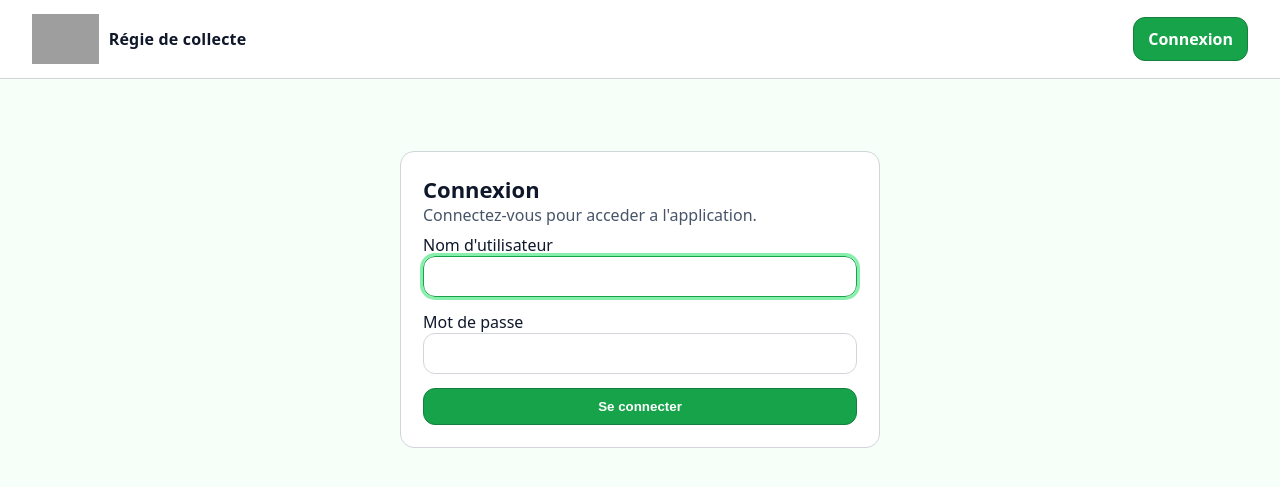
After one commit to dojo360-git/gestom_django, a Django app: page /auth/login/ in a window 1280 px wide. The commit adds this page. Shown: the top 487 px of the page. Run offline with Django 5.2, Linux system fonts and the light colour scheme; grey boxes are pictures that could not be loaded.

Commit message:
1.7 260218 10:57

```diff
--- a/config/settings.py
+++ b/config/settings.py
@@ -136,3 +136,7 @@ USE_TZ = True
 # https://docs.djangoproject.com/en/6.0/howto/static-files/
 
 STATIC_URL = 'static/'
+
+LOGIN_URL = "login"
+LOGIN_REDIRECT_URL = "core:home"
+LOGOUT_REDIRECT_URL = "login"
--- a/config/urls.py
+++ b/config/urls.py
@@ -19,5 +19,6 @@ from django.urls import path, include
 
 urlpatterns = [
     path("admin/", admin.site.urls),
+    path("auth/", include("django.contrib.auth.urls")),
     path("", include(("core.urls", "core"), namespace="core")),
 ]
--- a/core/templates/core/base.html
+++ b/core/templates/core/base.html
@@ -23,8 +23,8 @@
     </a>
 
     <div class="nav__actions">
+      {% if user.is_authenticated %}
         <a class="btn btn--ghost" href="{% url 'core:home' %}">Accueil</a>
-
         <a class="btn btn--ghost" href="{% url 'core:collecte_list' %}">Collectes</a>
         <details class="nav__dropdown">
           <summary class="btn btn--ghost nav__dropdown-toggle">Parametres</summary>
@@ -38,7 +38,13 @@
           </div>
         </details>
         <a class="btn btn--primary" href="{% url 'core:planning3' %}">Planning</a>
-
+        <form method="post" action="{% url 'logout' %}" style="margin:0;">
+          {% csrf_token %}
+          <button type="submit" class="btn btn--ghost">Deconnexion</button>
+        </form>
+      {% else %}
+        <a class="btn btn--primary" href="{% url 'login' %}">Connexion</a>
+      {% endif %}
     </div>
   </div>
 </header>
--- /dev/null
+++ b/core/templates/registration/login.html
@@ -0,0 +1,38 @@
+{% extends "core/base.html" %}
+
+{% block title %}Connexion{% endblock %}
+
+{% block content %}
+<section class="card card__pad" style="max-width: 480px; margin: 40px auto;">
+  <header class="header" style="margin-bottom: 8px;">
+    <div>
+      <h1 class="h2">Connexion</h1>
+      <p class="sub">Connectez-vous pour acceder a l'application.</p>
+    </div>
+  </header>
+
+  <form method="post" class="form">
+    {% csrf_token %}
+
+    {% if form.non_field_errors %}
+      <div class="sub" style="color:#991b1b;">{{ form.non_field_errors }}</div>
+    {% endif %}
+
+    <div>
+      <label for="id_username">Nom d'utilisateur</label>
+      <input id="id_username" type="text" name="username" class="input" autofocus required />
+    </div>
+
+    <div>
+      <label for="id_password">Mot de passe</label>
+      <input id="id_password" type="password" name="password" class="input" required />
+    </div>
+
+    {% if next %}
+      <input type="hidden" name="next" value="{{ next }}" />
+    {% endif %}
+
+    <button type="submit" class="btn btn--primary">Se connecter</button>
+  </form>
+</section>
+{% endblock %}
--- a/core/urls.py
+++ b/core/urls.py
@@ -1,4 +1,5 @@
 from django.urls import path
+from django.contrib.auth.decorators import login_required
 
 from . import views, views_api
 from .views import (
@@ -19,61 +20,61 @@ app_name = "core"
 
 urlpatterns = [
     # Home
-    path("", views.home, name="home"),
-    path("planning/", PlanningView.as_view(), name="planning"),
-    path("planning2/", planning2, name="planning2"),
-    path("planning3/", planning3, name="planning3"),
-    path("agents/", AgentListView.as_view(), name="agent_list"),
+    path("", login_required(views.home), name="home"),
+    path("planning/", login_required(PlanningView.as_view()), name="planning"),
+    path("planning2/", login_required(planning2), name="planning2"),
+    path("planning3/", login_required(planning3), name="planning3"),
+    path("agents/", login_required(AgentListView.as_view()), name="agent_list"),
 
     # Agents
-    path("agents/nouveau/", AgentCreateView.as_view(), name="agent_create"),
-    path("agents/<int:pk>/", AgentDetailView.as_view(), name="agent_detail"),
-    path("agents/<int:pk>/modifier/", AgentUpdateView.as_view(), name="agent_update"),
-    path("agents/<int:pk>/supprimer/", AgentDeleteView.as_view(), name="agent_delete"),
+    path("agents/nouveau/", login_required(AgentCreateView.as_view()), name="agent_create"),
+    path("agents/<int:pk>/", login_required(AgentDetailView.as_view()), name="agent_detail"),
+    path("agents/<int:pk>/modifier/", login_required(AgentUpdateView.as_view()), name="agent_update"),
+    path("agents/<int:pk>/supprimer/", login_required(AgentDeleteView.as_view()), name="agent_delete"),
 
     # Vehicules
-    path("vehicules/", VehiculeListView.as_view(), name="vehicule_list"),
-    path("vehicules/nouveau/", VehiculeCreateView.as_view(), name="vehicule_create"),
-    path("vehicules/<int:pk>/", VehiculeDetailView.as_view(), name="vehicule_detail"),
-    path("vehicules/<int:pk>/modifier/", VehiculeUpdateView.as_view(), name="vehicule_update"),
-    path("vehicules/<int:pk>/supprimer/", VehiculeDeleteView.as_view(), name="vehicule_delete"),
+    path("vehicules/", login_required(VehiculeListView.as_view()), name="vehicule_list"),
+    path("vehicules/nouveau/", login_required(VehiculeCreateView.as_view()), name="vehicule_create"),
+    path("vehicules/<int:pk>/", login_required(VehiculeDetailView.as_view()), name="vehicule_detail"),
+    path("vehicules/<int:pk>/modifier/", login_required(VehiculeUpdateView.as_view()), name="vehicule_update"),
+    path("vehicules/<int:pk>/supprimer/", login_required(VehiculeDeleteView.as_view()), name="vehicule_delete"),
 
     # Collectes
-    path("collectes/", CollecteListView.as_view(), name="collecte_list"),
-    path("collectes/nouveau/", CollecteCreateView.as_view(), name="collecte_create"),
-    path("collectes/<int:pk>/", CollecteDetailView.as_view(), name="collecte_detail"),
-    path("collectes/<int:pk>/modifier/", CollecteUpdateView.as_view(), name="collecte_update"),
-    path("collectes/<int:pk>/supprimer/", CollecteDeleteView.as_view(), name="collecte_delete"),
+    path("collectes/", login_required(CollecteListView.as_view()), name="collecte_list"),
+    path("collectes/nouveau/", login_required(CollecteCreateView.as_view()), name="collecte_create"),
+    path("collectes/<int:pk>/", login_required(CollecteDetailView.as_view()), name="collecte_detail"),
+    path("collectes/<int:pk>/modifier/", login_required(CollecteUpdateView.as_view()), name="collecte_update"),
+    path("collectes/<int:pk>/supprimer/", login_required(CollecteDeleteView.as_view()), name="collecte_delete"),
 
     # Heures manuelles
-    path("heures-manuelles/", HeuresManuellesListView.as_view(), name="heures_manuelles_list"),
-    path("heures-manuelles/nouveau/", HeuresManuellesCreateView.as_view(), name="heures_manuelles_create"),
-    path("heures-manuelles/<int:pk>/", HeuresManuellesDetailView.as_view(), name="heures_manuelles_detail"),
-    path("heures-manuelles/<int:pk>/modifier/", HeuresManuellesUpdateView.as_view(), name="heures_manuelles_update"),
-    path("heures-manuelles/<int:pk>/supprimer/", HeuresManuellesDeleteView.as_view(), name="heures_manuelles_delete"),
+    path("heures-manuelles/", login_required(HeuresManuellesListView.as_view()), name="heures_manuelles_list"),
+    path("heures-manuelles/nouveau/", login_required(HeuresManuellesCreateView.as_view()), name="heures_manuelles_create"),
+    path("heures-manuelles/<int:pk>/", login_required(HeuresManuellesDetailView.as_view()), name="heures_manuelles_detail"),
+    path("heures-manuelles/<int:pk>/modifier/", login_required(HeuresManuellesUpdateView.as_view()), name="heures_manuelles_update"),
+    path("heures-manuelles/<int:pk>/supprimer/", login_required(HeuresManuellesDeleteView.as_view()), name="heures_manuelles_delete"),
 
     # Flux
-    path("flux/", FluxListView.as_view(), name="flux_list"),
-    path("flux/nouveau/", FluxCreateView.as_view(), name="flux_create"),
-    path("flux/<int:pk>/", FluxDetailView.as_view(), name="flux_detail"),
-    path("flux/<int:pk>/modifier/", FluxUpdateView.as_view(), name="flux_update"),
-    path("flux/<int:pk>/supprimer/", FluxDeleteView.as_view(), name="flux_delete"),
+    path("flux/", login_required(FluxListView.as_view()), name="flux_list"),
+    path("flux/nouveau/", login_required(FluxCreateView.as_view()), name="flux_create"),
+    path("flux/<int:pk>/", login_required(FluxDetailView.as_view()), name="flux_detail"),
+    path("flux/<int:pk>/modifier/", login_required(FluxUpdateView.as_view()), name="flux_update"),
+    path("flux/<int:pk>/supprimer/", login_required(FluxDeleteView.as_view()), name="flux_delete"),
 
     # Energies
-    path("energies/", EnergieListView.as_view(), name="energie_list"),
-    path("energies/nouveau/", EnergieCreateView.as_view(), name="energie_create"),
-    path("energies/<int:pk>/", EnergieDetailView.as_view(), name="energie_detail"),
-    path("energies/<int:pk>/modifier/", EnergieUpdateView.as_view(), name="energie_update"),
-    path("energies/<int:pk>/supprimer/", EnergieDeleteView.as_view(), name="energie_delete"),
+    path("energies/", login_required(EnergieListView.as_view()), name="energie_list"),
+    path("energies/nouveau/", login_required(EnergieCreateView.as_view()), name="energie_create"),
+    path("energies/<int:pk>/", login_required(EnergieDetailView.as_view()), name="energie_detail"),
+    path("energies/<int:pk>/modifier/", login_required(EnergieUpdateView.as_view()), name="energie_update"),
+    path("energies/<int:pk>/supprimer/", login_required(EnergieDeleteView.as_view()), name="energie_delete"),
 
     # Presence motifs
-    path("presence-motifs/", PresenceMotifListView.as_view(), name="presence_motif_list"),
-    path("presence-motifs/nouveau/", PresenceMotifCreateView.as_view(), name="presence_motif_create"),
-    path("presence-motifs/<int:pk>/", PresenceMotifDetailView.as_view(), name="presence_motif_detail"),
-    path("presence-motifs/<int:pk>/modifier/", PresenceMotifUpdateView.as_view(), name="presence_motif_update"),
-    path("presence-motifs/<int:pk>/supprimer/", PresenceMotifDeleteView.as_view(), name="presence_motif_delete"),
+    path("presence-motifs/", login_required(PresenceMotifListView.as_view()), name="presence_motif_list"),
+    path("presence-motifs/nouveau/", login_required(PresenceMotifCreateView.as_view()), name="presence_motif_create"),
+    path("presence-motifs/<int:pk>/", login_required(PresenceMotifDetailView.as_view()), name="presence_motif_detail"),
+    path("presence-motifs/<int:pk>/modifier/", login_required(PresenceMotifUpdateView.as_view()), name="presence_motif_update"),
+    path("presence-motifs/<int:pk>/supprimer/", login_required(PresenceMotifDeleteView.as_view()), name="presence_motif_delete"),
 
     # API
-    path("api/tonnages_json/", views_api.tonnages_json, name="tonnages_json"),
+    path("api/tonnages_json/", login_required(views_api.tonnages_json), name="tonnages_json"),
 
 ]
```
Lines whose indentation alone changed are shown as unchanged.
